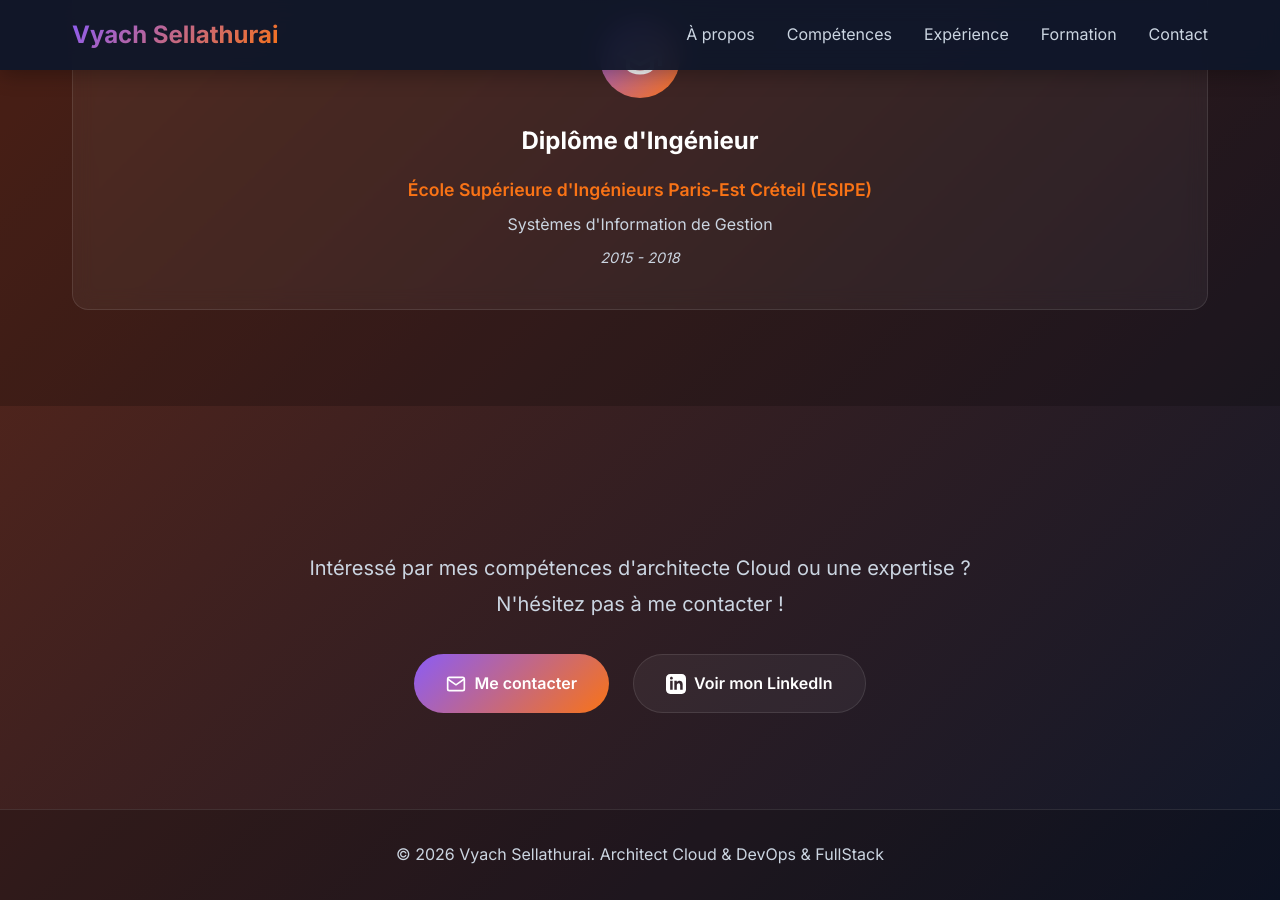
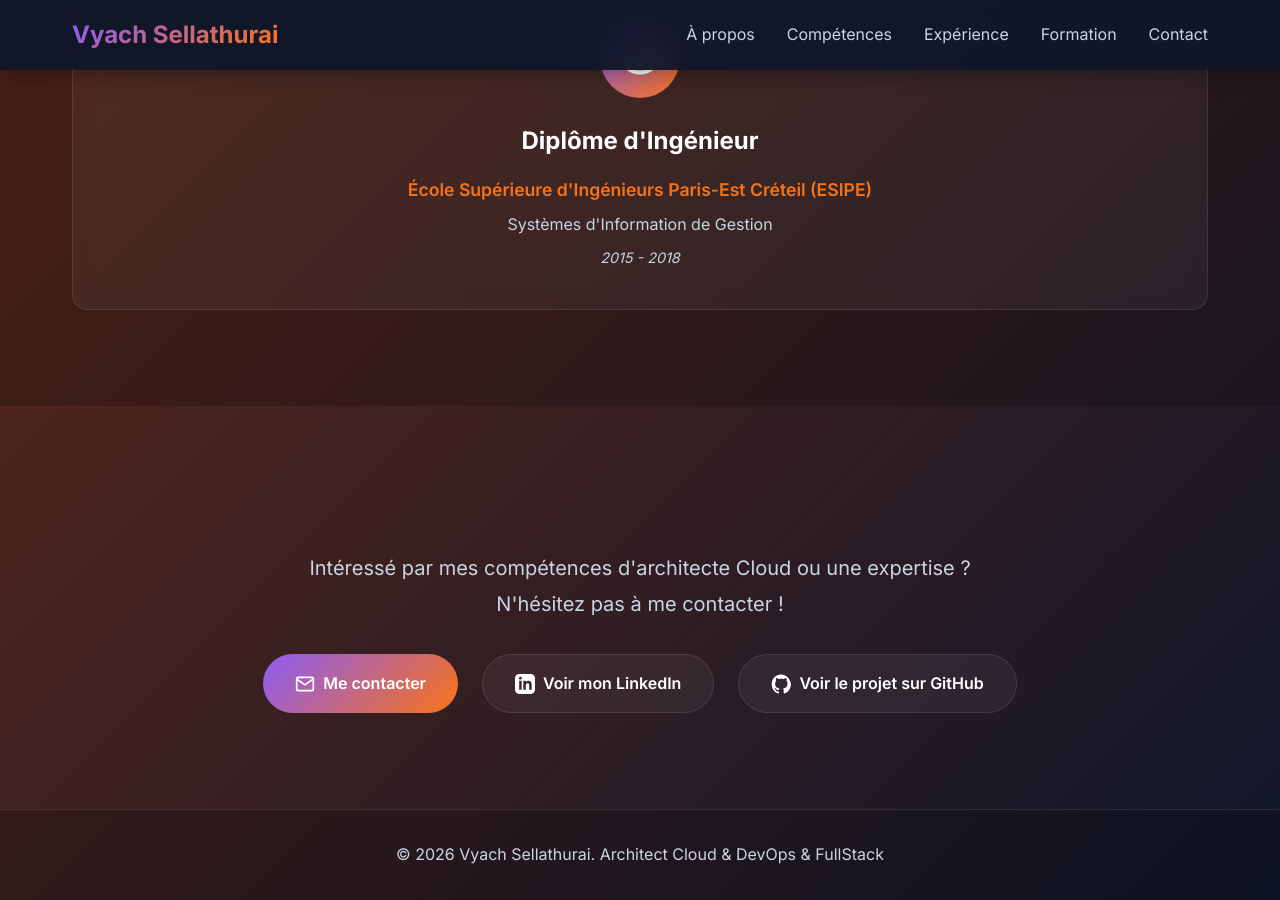
Before and after one commit to VySellathurai/VySellathurai.github.io, a Jekyll site: the page built from index.html, in a window 1280 px wide and 900 px high, scrolled down 4018 px. Built offline with Jekyll 4.4.1, drawn with Linux system fonts in a browser that asks for light colours; some of the changed lines change nothing that is shown.

Commit message:
feat: add github link bouton

```diff
--- a/index.html
+++ b/index.html
@@ -248,6 +248,14 @@ title: Accueil
                 </svg>
                 Voir mon LinkedIn
             </a>
+            <a href="https://github.com/VySellathurai/VySellathurai.github.io" target="_blank" rel="noopener noreferrer"
+                class="btn btn-secondary">
+                <svg width="20" height="20" viewBox="0 0 24 24" fill="currentColor" aria-hidden="true">
+                    <path
+                        d="M12 .5C5.73.5.75 5.74.75 12.23c0 5.18 3.33 9.57 7.94 11.12.58.11.79-.26.79-.57 0-.28-.01-1.03-.02-2.02-3.23.72-3.91-1.6-3.91-1.6-.53-1.39-1.3-1.76-1.3-1.76-1.06-.75.08-.74.08-.74 1.17.08 1.79 1.25 1.79 1.25 1.04 1.83 2.73 1.3 3.4.99.1-.77.41-1.3.74-1.6-2.58-.3-5.29-1.34-5.29-5.95 0-1.31.45-2.38 1.2-3.22-.12-.3-.52-1.53.11-3.18 0 0 .98-.32 3.2 1.23.93-.26 1.92-.39 2.9-.4.99.01 1.98.14 2.9.4 2.22-1.55 3.2-1.23 3.2-1.23.63 1.65.23 2.88.11 3.18.74.84 1.2 1.91 1.2 3.22 0 4.62-2.72 5.65-5.31 5.95.42.37.79 1.11.79 2.24 0 1.62-.02 2.92-.02 3.32 0 .31.21.68.8.56 4.61-1.55 7.93-5.94 7.93-11.12C23.25 5.74 18.27.5 12 .5z" />
+                </svg>
+                Voir le projet sur GitHub
+            </a>
         </div>
     </div>
 </section>
```
